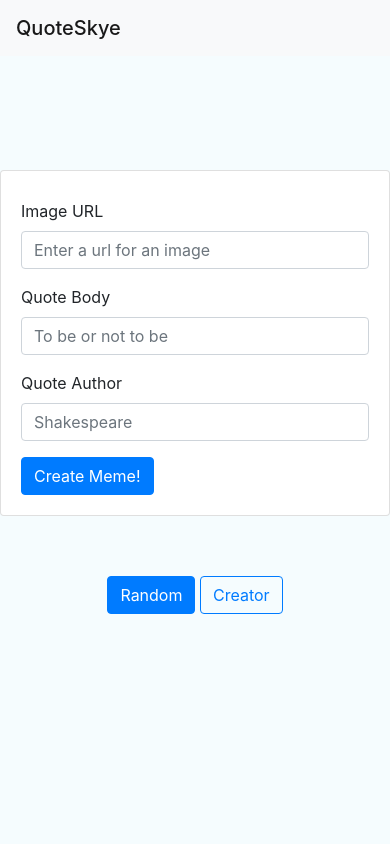
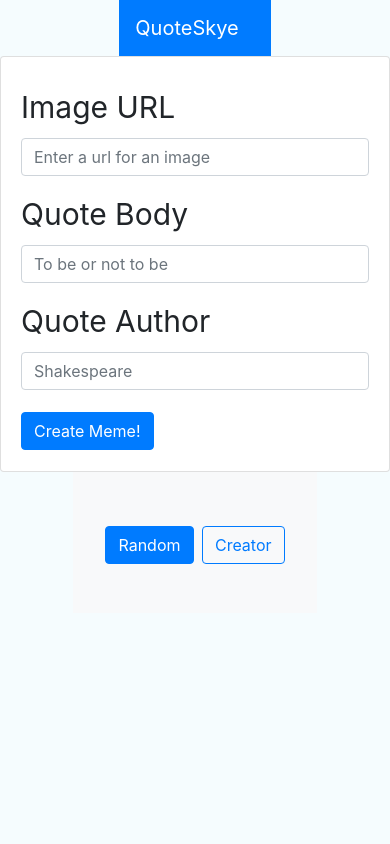
Before and after one commit to rcmadden/meme-generator, a Flask app: page /create in a window 390 px wide. Run offline with Flask 2, Linux system fonts and the light colour scheme; some libraries are stand-ins or nearby versions.

Commit message:
fix: About header cut off, image off center, and increaes font size on small screens

```diff
--- a/src/templates/base.html
+++ b/src/templates/base.html
@@ -3,21 +3,19 @@
     <head>
         <!-- Required meta tags -->
         <meta charset="utf-8">
-        <meta name="viewport" content="width=device-width, initial-scale=1, shrink-to-fit=no">
+        <meta name="viewport" content="width=device-width, initial-scale=0.86 shrink-to-fit=no">
+        <!-- <meta name="viewport" content="width=device-width, initial-scale=0.86, maximum-scale=5.0, minimum-scale=0.86">         -->
         <!-- Bootstrap CSS -->
-        <link rel="stylesheet" href="https://cdn.jsdelivr.net/npm/bootstrap@4.0.0/dist/css/bootstrap.min.css" integrity="sha384-Gn5384xqQ1aoWXA+058RXPxPg6fy4IWvTNh0E263XmFcJlSAwiGgFAW/dAiS6JXm" crossorigin="anonymous">
-
-        <!-- <meta name="viewport" content="width=device-width, initial-scale=0.86, maximum-scale=5.0, minimum-scale=0.86"> -->
+        <link rel="stylesheet" href="https://cdn.jsdelivr.net/npm/bootstrap@4.6.1/dist/css/bootstrap.min.css" integrity="sha384-zCbKRCUGaJDkqS1kPbPd7TveP5iyJE0EjAuZQTgFLD2ylzuqKfdKlfG/eSrtxUkn" crossorigin="anonymous">
         <meta name="description" content="Random quote generator and mobile-friendly meme generator. Caption images or link your own images to make custom memes" />
         <meta name="keywords" content="qutoe genenerator, inspirational quotes, meme generator, meme maker, meme, caption" />
-        <!-- <link rel="stylesheet" href="https://stackpath.bootstrapcdn.com/bootstrap/4.3.1/css/bootstrap.min.css" integrity="sha384-ggOyR0iXCbMQv3Xipma34MD+dH/1fQ784/j6cY/iJTQUOhcWr7x9JvoRxT2MZw1T" crossorigin="anonymous">         -->
+
         <title>Meme Generator - {% block title %}{% endblock %}</title>
         <script defer data-domain="quoteskye.com" src="https://plausible.io/js/plausible.js"></script>
         <style>
             body {
                 display: flex;
                 flex-direction: column;
-                height: 100vh;
                 justify-content: center;
                 align-items: center;
                 width: 100%;
@@ -40,23 +38,36 @@
                 }
             }
 
+        /*
+        * Extra utilities
+        */
+
+        /* If the screen size is 775px or less, set the font-size of <div> and <p class=lead> to 30px */
+        @media screen and (max-width: 900px) {
+        div, p.lead {
+            font-size: 30px;
+            }
+        }
 
 
         </style>
     </head>
     <body>
-        <nav class="navbar fixed-top navbar-light bg-light">
-            <a class="navbar-brand mb-0 h1" href="{{url_for('about')}}">QuoteSkye</a>
+        <!-- <nav class="navbar navbar-light bg-light"> -->
+        <!-- <nav class="navbar"> -->
+        <nav class="navbar navbar-dark bg-primary">
+
+
+            <a class="navbar-brand" href="{{url_for('about')}}">QuoteSkye</a>
           </nav>
+
         {% block body %}{% endblock %}
-        <div class="nav">
-            <a class="btn btn-primary" href="{{url_for('meme_rand')}}">Random</a>
-            <a class="btn btn-outline-primary" href="{{url_for('meme_form')}}">Creator</a>
+
+        <div class="position-relative overflow-hidden p-3 p-md-5 m-md-3 text-center bg-light">
+            <div class="container my-3 p-3">
+                <a class="btn btn-primary" href="{{url_for('meme_rand')}}">Random</a>
+                <a class="btn btn-outline-primary" href="{{url_for('meme_form')}}">Creator</a>
+            </div>
         </div>
-    <!-- Optional Bootstrap JavaScript -->
-    <!-- jQuery first, then Popper.js, then Bootstrap JS -->
-    <!-- <script src="https://code.jquery.com/jquery-3.2.1.slim.min.js" integrity="sha384-KJ3o2DKtIkvYIK3UENzmM7KCkRr/rE9/Qpg6aAZGJwFDMVNA/GpGFF93hXpG5KkN" crossorigin="anonymous"></script>
-    <script src="https://cdn.jsdelivr.net/npm/popper.js@1.12.9/dist/umd/popper.min.js" integrity="sha384-ApNbgh9B+Y1QKtv3Rn7W3mgPxhU9K/ScQsAP7hUibX39j7fakFPskvXusvfa0b4Q" crossorigin="anonymous"></script> -->
-    <script src="https://cdn.jsdelivr.net/npm/bootstrap@4.0.0/dist/js/bootstrap.min.js" integrity="sha384-JZR6Spejh4U02d8jOt6vLEHfe/JQGiRRSQQxSfFWpi1MquVdAyjUar5+76PVCmYl" crossorigin="anonymous"></script>
     </body>
 </html>
```
Also changed, not shown: src/templates/about.html (+3 -5 lines).
